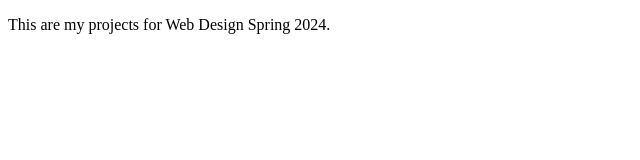
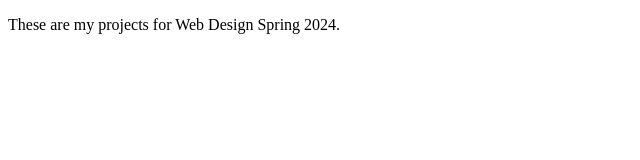
Before and after one commit to ashlyeschramm25/Ashlyes_Homepage, a plain HTML site: page index.html in a window 1280 px wide. Shown: the full height of the page, 0-640 px from the left. Drawn offline with Linux system fonts and the light colour scheme.

Commit message:
update index.html

```diff
--- a/index.html
+++ b/index.html
@@ -5,6 +5,6 @@
 </head>
 
 <body>
-    <p>This are my projects for Web Design Spring 2024.</p>
+    <p>These are my projects for Web Design Spring 2024.</p>
 </body>
 </html>
```
